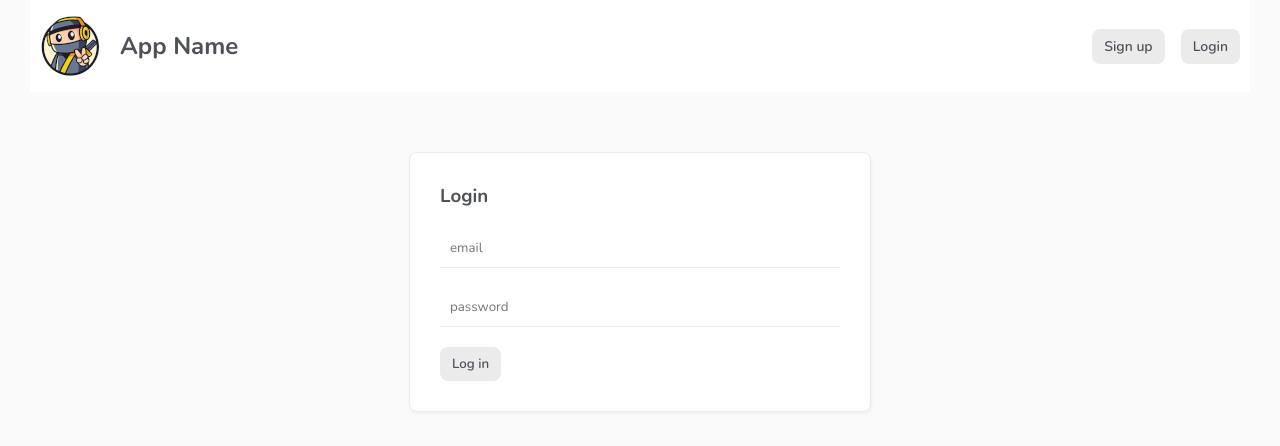
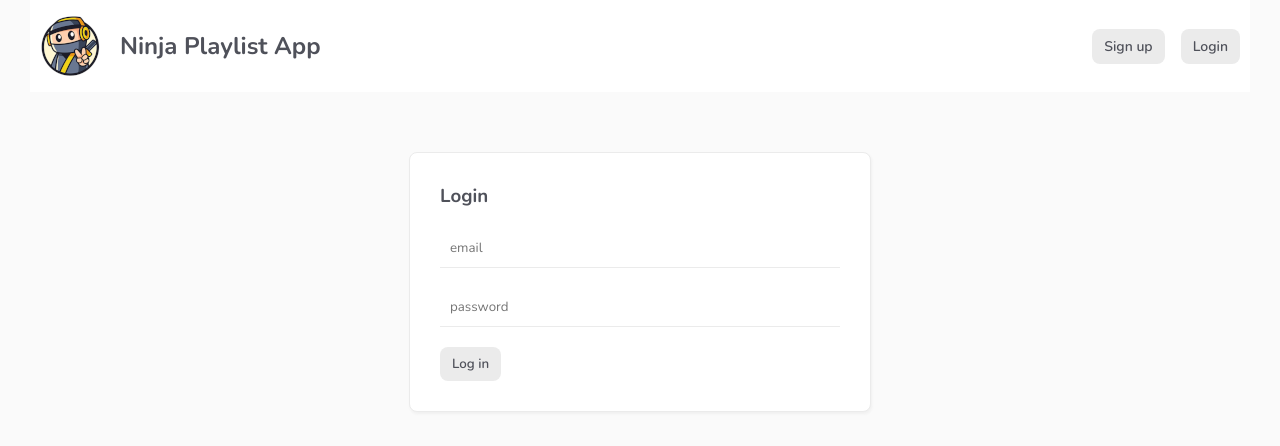
Before and after one commit to StephaneBullier/playlistApp, a Vue app: page /login in a window 1280 px wide. Shown: the top 446 px of the page. Built offline with nearby package versions, Linux system fonts and the light colour scheme; no server answers.

Commit message:
Modify name for web app

```diff
--- a/src/components/Navbar.vue
+++ b/src/components/Navbar.vue
@@ -1,7 +1,7 @@
 <template>
     <nav class="navbar">
-        <img src="@/assets/ninja.png" alt="Muso Ninja">
-        <h1><router-link :to="{ name: 'Home' }">App Name</router-link></h1>
+        <img src="@/assets/ninja.png" alt="ninja">
+        <h1><router-link :to="{ name: 'Home' }">Ninja Playlist App</router-link></h1>
         <div class="links">
             <div v-if="user">
                 <router-link :to="{ name: 'CreatePlaylist' }">Create playlist</router-link>
```
